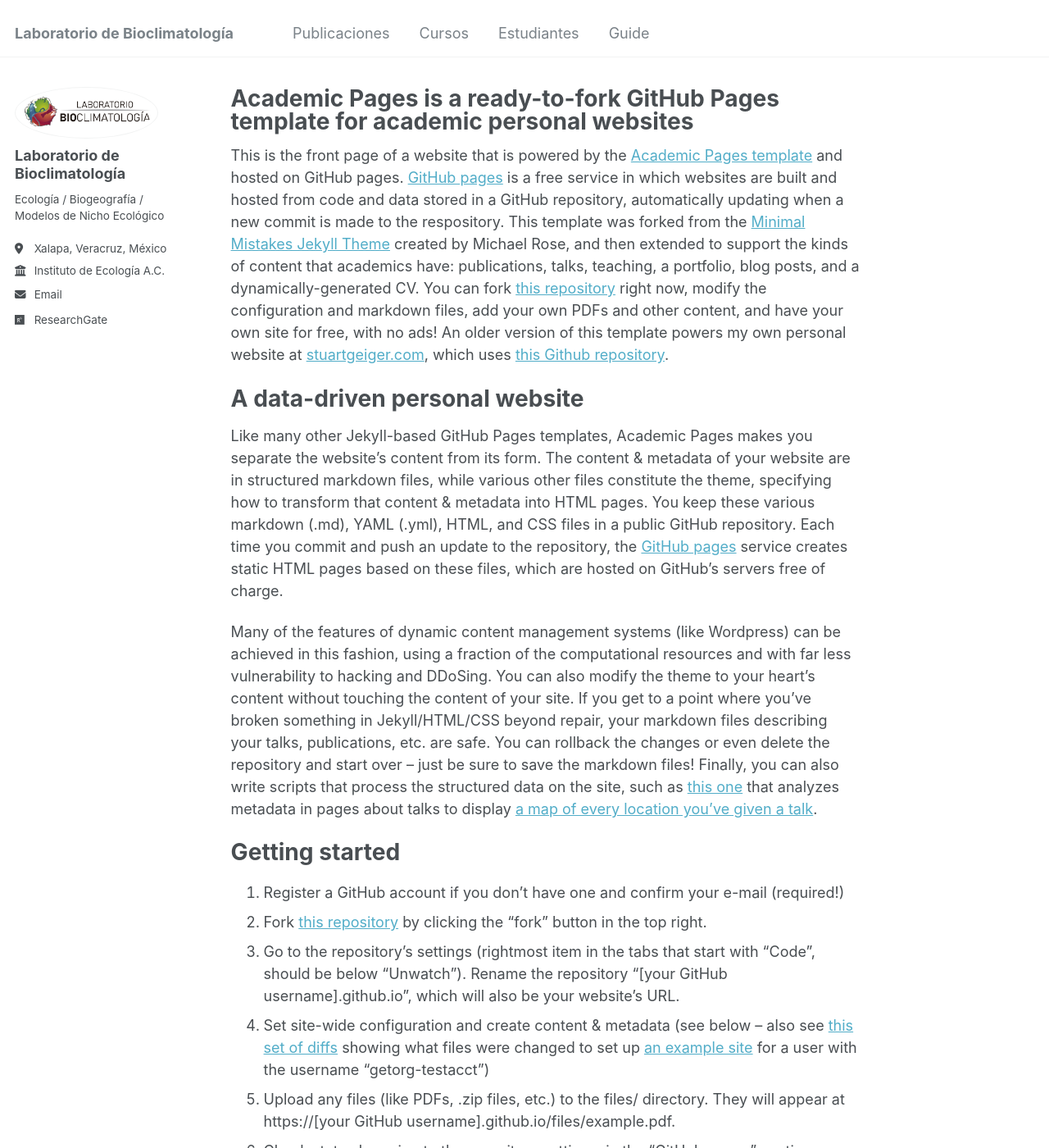
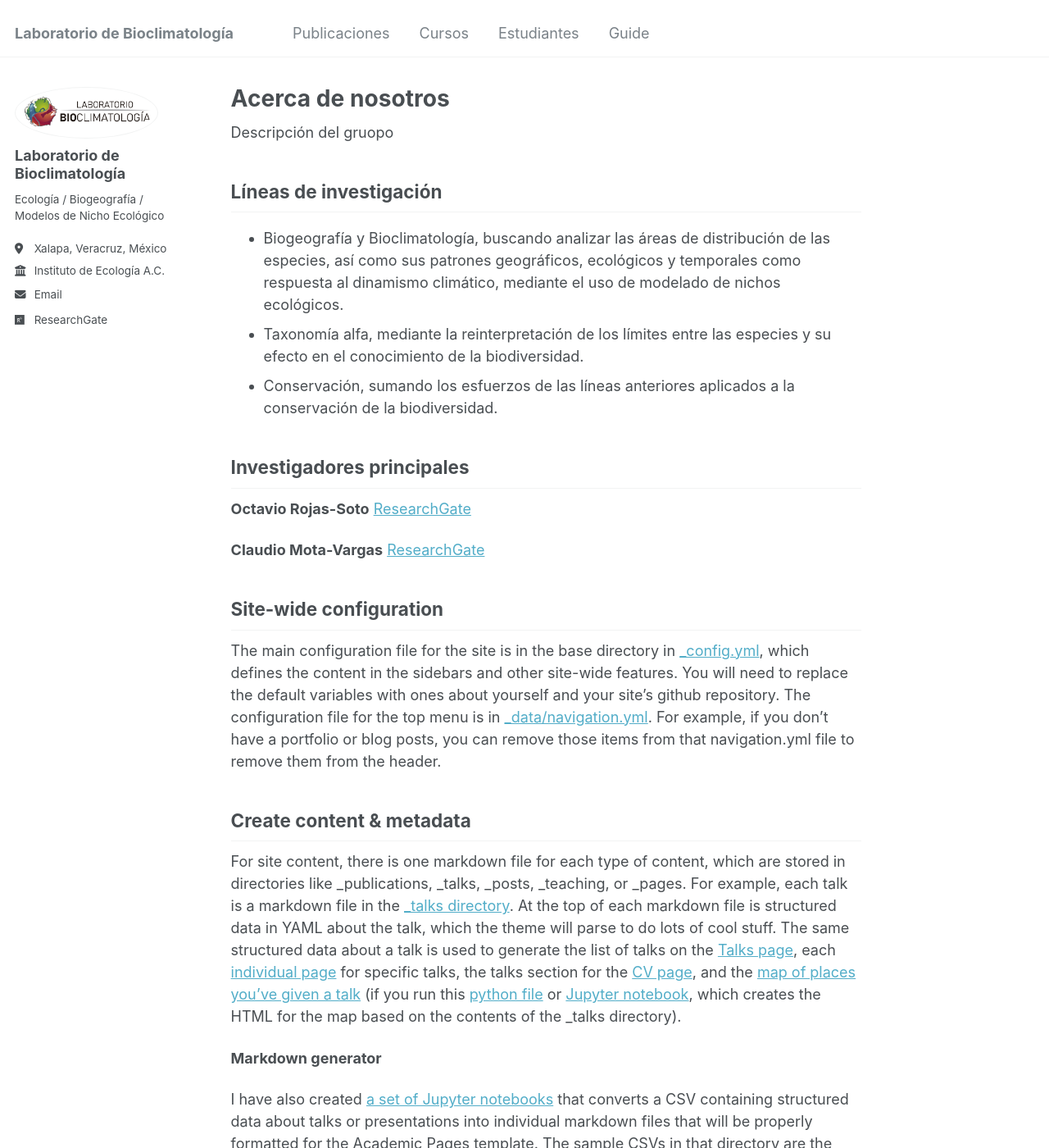
Before and after one commit to Labbioclim/bioclimat, a Jekyll site: the page built from _pages/about.md, in a window 1280 px wide and 1400 px high. Shown: the whole window at 82% size. Built offline with Jekyll 4.4.1, drawn with Linux system fonts in a browser that asks for light colours; some of the changed text lies outside the part shown.

Commit message:
Update about.md

```diff
--- a/_pages/about.md
+++ b/_pages/about.md
@@ -1,28 +1,27 @@
 ---
 permalink: /
-title: "Academic Pages is a ready-to-fork GitHub Pages template for academic personal websites"
+title: "Acerca de nosotros"
 author_profile: true
 redirect_from:
   - /about/
   - /about.html
 ---
 
-This is the front page of a website that is powered by the [Academic Pages template](https://github.com/academicpages/academicpages.github.io) and hosted on GitHub pages. [GitHub pages](https://pages.github.com) is a free service in which websites are built and hosted from code and data stored in a GitHub repository, automatically updating when a new commit is made to the respository. This template was forked from the [Minimal Mistakes Jekyll Theme](https://mmistakes.github.io/minimal-mistakes/) created by Michael Rose, and then extended to support the kinds of content that academics have: publications, talks, teaching, a portfolio, blog posts, and a dynamically-generated CV. You can fork [this repository](https://github.com/academicpages/academicpages.github.io) right now, modify the configuration and markdown files, add your own PDFs and other content, and have your own site for free, with no ads! An older version of this template powers my own personal website at [stuartgeiger.com](http://stuartgeiger.com), which uses [this Github repository](https://github.com/staeiou/staeiou.github.io).
+Descripción del gruopo
 
-A data-driven personal website
-======
-Like many other Jekyll-based GitHub Pages templates, Academic Pages makes you separate the website's content from its form. The content & metadata of your website are in structured markdown files, while various other files constitute the theme, specifying how to transform that content & metadata into HTML pages. You keep these various markdown (.md), YAML (.yml), HTML, and CSS files in a public GitHub repository. Each time you commit and push an update to the repository, the [GitHub pages](https://pages.github.com/) service creates static HTML pages based on these files, which are hosted on GitHub's servers free of charge.
+Líneas de investigación
+------
+* Biogeografía y Bioclimatología, buscando analizar las áreas de distribución de las especies, así como sus patrones geográficos, ecológicos y temporales como respuesta al dinamismo climático, mediante el uso de modelado de nichos ecológicos.
+* Taxonomía alfa, mediante la reinterpretación de los límites entre las especies y su efecto en el conocimiento de la biodiversidad.
+* Conservación, sumando los esfuerzos de las líneas anteriores aplicados a la conservación de la biodiversidad.
 
-Many of the features of dynamic content management systems (like Wordpress) can be achieved in this fashion, using a fraction of the computational resources and with far less vulnerability to hacking and DDoSing. You can also modify the theme to your heart's content without touching the content of your site. If you get to a point where you've broken something in Jekyll/HTML/CSS beyond repair, your markdown files describing your talks, publications, etc. are safe. You can rollback the changes or even delete the repository and start over -- just be sure to save the markdown files! Finally, you can also write scripts that process the structured data on the site, such as [this one](https://github.com/academicpages/academicpages.github.io/blob/master/talkmap.ipynb) that analyzes metadata in pages about talks to display [a map of every location you've given a talk](https://academicpages.github.io/talkmap.html).
+Investigadores principales
+------
+**Octavio Rojas-Soto**
+[ResearchGate](https://www.researchgate.net/profile/Octavio-Rojas-Soto)
 
-Getting started
-======
-1. Register a GitHub account if you don't have one and confirm your e-mail (required!)
-1. Fork [this repository](https://github.com/academicpages/academicpages.github.io) by clicking the "fork" button in the top right.
-1. Go to the repository's settings (rightmost item in the tabs that start with "Code", should be below "Unwatch"). Rename the repository "[your GitHub username].github.io", which will also be your website's URL.
-1. Set site-wide configuration and create content & metadata (see below -- also see [this set of diffs](http://archive.is/3TPas) showing what files were changed to set up [an example site](https://getorg-testacct.github.io) for a user with the username "getorg-testacct")
-1. Upload any files (like PDFs, .zip files, etc.) to the files/ directory. They will appear at https://[your GitHub username].github.io/files/example.pdf.
-1. Check status by going to the repository settings, in the "GitHub pages" section
+**Claudio Mota-Vargas**
+[ResearchGate](/images/Lab_logo_png.png)
 
 Site-wide configuration
 ------
@@ -42,8 +41,8 @@ How to edit your site's GitHub repository
 Many people use a git client to create files on their local computer and then push them to GitHub's servers. If you are not familiar with git, you can directly edit these configuration and markdown files directly in the github.com interface. Navigate to a file (like [this one](https://github.com/academicpages/academicpages.github.io/blob/master/_talks/2012-03-01-talk-1.md) and click the pencil icon in the top right of the content preview (to the right of the "Raw | Blame | History" buttons). You can delete a file by clicking the trashcan icon to the right of the pencil icon. You can also create new files or upload files by navigating to a directory and clicking the "Create new file" or "Upload files" buttons.
 
 Example: editing a markdown file for a talk
-![Editing a markdown file for a talk](/images/editing-talk.png)
+[Editing a markdown file for a talk](/images/editing-talk.png)
 
 For more info
 ------
-More info about configuring Academic Pages can be found in [the guide](https://academicpages.github.io/markdown/). The [guides for the Minimal Mistakes theme](https://mmistakes.github.io/minimal-mistakes/docs/configuration/) (which this theme was forked from) might also be helpful.
+More info about configuring Academic Pages can be found in [the guide](https://academicpages.github.io/markdown/). The  (which this theme was forked from) might also be helpful.
```
